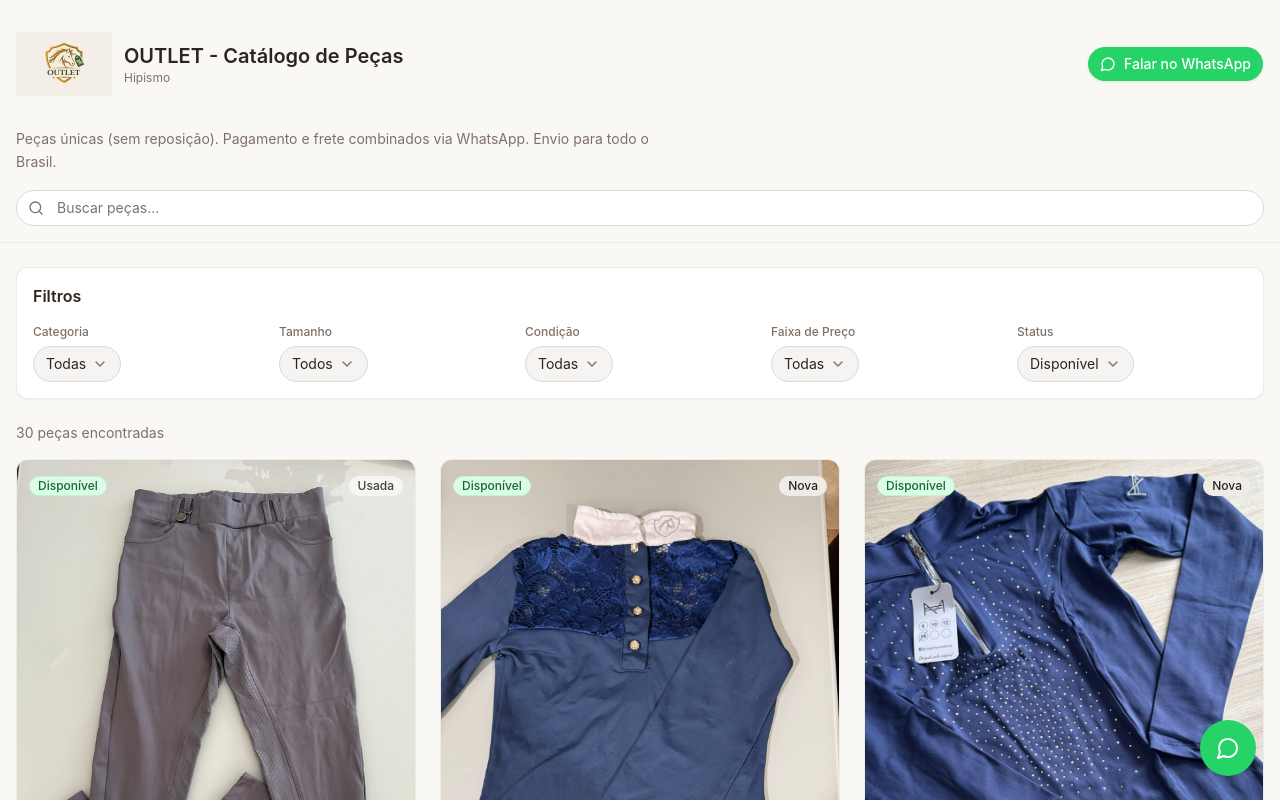
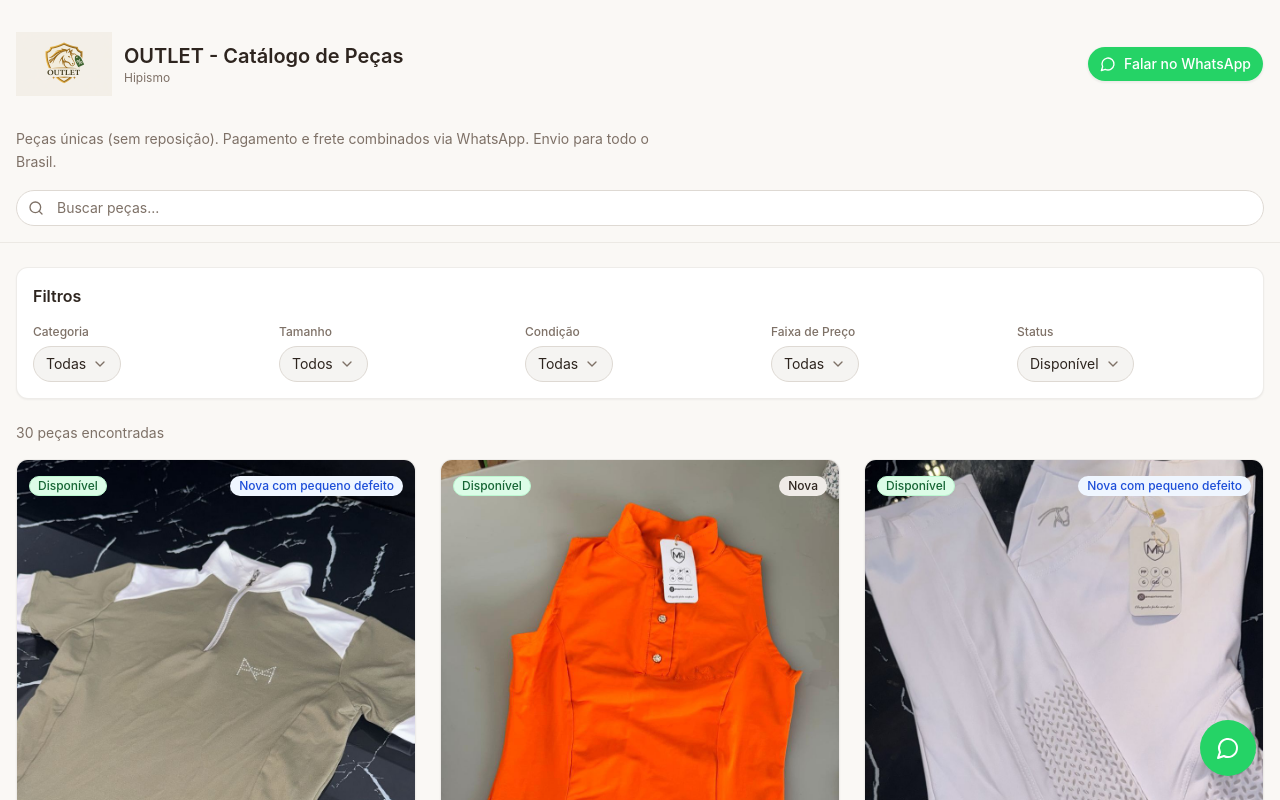
Before and after one commit to leorato13/catalogo-hipismo, a React (Vite) app: page / in a window 1280 px wide. Shown: the top 800 px of the page. Built offline with nearby package versions, Linux system fonts and the light colour scheme.

Commit message:
ordem aleatória

```diff
--- a/src/react-app/pages/Home.tsx
+++ b/src/react-app/pages/Home.tsx
@@ -1,5 +1,5 @@
 import { useState, useMemo } from "react";
-import { products, ProductCategory, ProductCondition, ProductStatus } from "@/react-app/data/products";
+import { products, Product, ProductCategory, ProductCondition, ProductStatus } from "@/react-app/data/products";
 import { ProductCard } from "@/react-app/components/ProductCard";
 import { Filters } from "@/react-app/components/Filters";
 import { HorseIcon } from "@/react-app/components/HorseIcon";
@@ -13,7 +13,20 @@ const WHATSAPP_NUMBER = "5511996135855";
 // Logo no header: coloque a imagem em public/ (ex: public/logo.png) e use "/logo.png". Deixe "" para manter o ícone do cavalo.
 const HEADER_LOGO = "/logo.png";
 
+/** Embaralha o array (Fisher-Yates). A ordem muda a cada visita da página. */
+function shuffleArray<T>(arr: T[]): T[] {
+  const result = [...arr];
+  for (let i = result.length - 1; i > 0; i--) {
+    const j = Math.floor(Math.random() * (i + 1));
+    [result[i], result[j]] = [result[j], result[i]];
+  }
+  return result;
+}
+
 export default function HomePage() {
+  /** Produtos em ordem aleatória, definida uma vez ao carregar a página. */
+  const [shuffledProducts] = useState<Product[]>(() => shuffleArray(products));
+
   const [searchQuery, setSearchQuery] = useState("");
   const [selectedCategory, setSelectedCategory] = useState<ProductCategory | "all">("all");
   const [selectedSize, setSelectedSize] = useState<string | "all">("all");
@@ -40,7 +53,7 @@ export default function HomePage() {
   };
 
   const filteredProducts = useMemo(() => {
-    return products.filter((product) => {
+    return shuffledProducts.filter((product) => {
       const matchesSearch =
         product.name.toLowerCase().includes(searchQuery.toLowerCase()) ||
         product.observations.toLowerCase().includes(searchQuery.toLowerCase());
@@ -52,7 +65,7 @@ export default function HomePage() {
 
       return matchesSearch && matchesCategory && matchesSize && matchesCondition && matchesStatus && matchesPrice;
     });
-  }, [searchQuery, selectedCategory, selectedSize, selectedCondition, selectedStatus, priceRange]);
+  }, [shuffledProducts, searchQuery, selectedCategory, selectedSize, selectedCondition, selectedStatus, priceRange]);
 
   return (
     <div className="min-h-screen bg-background">
```
